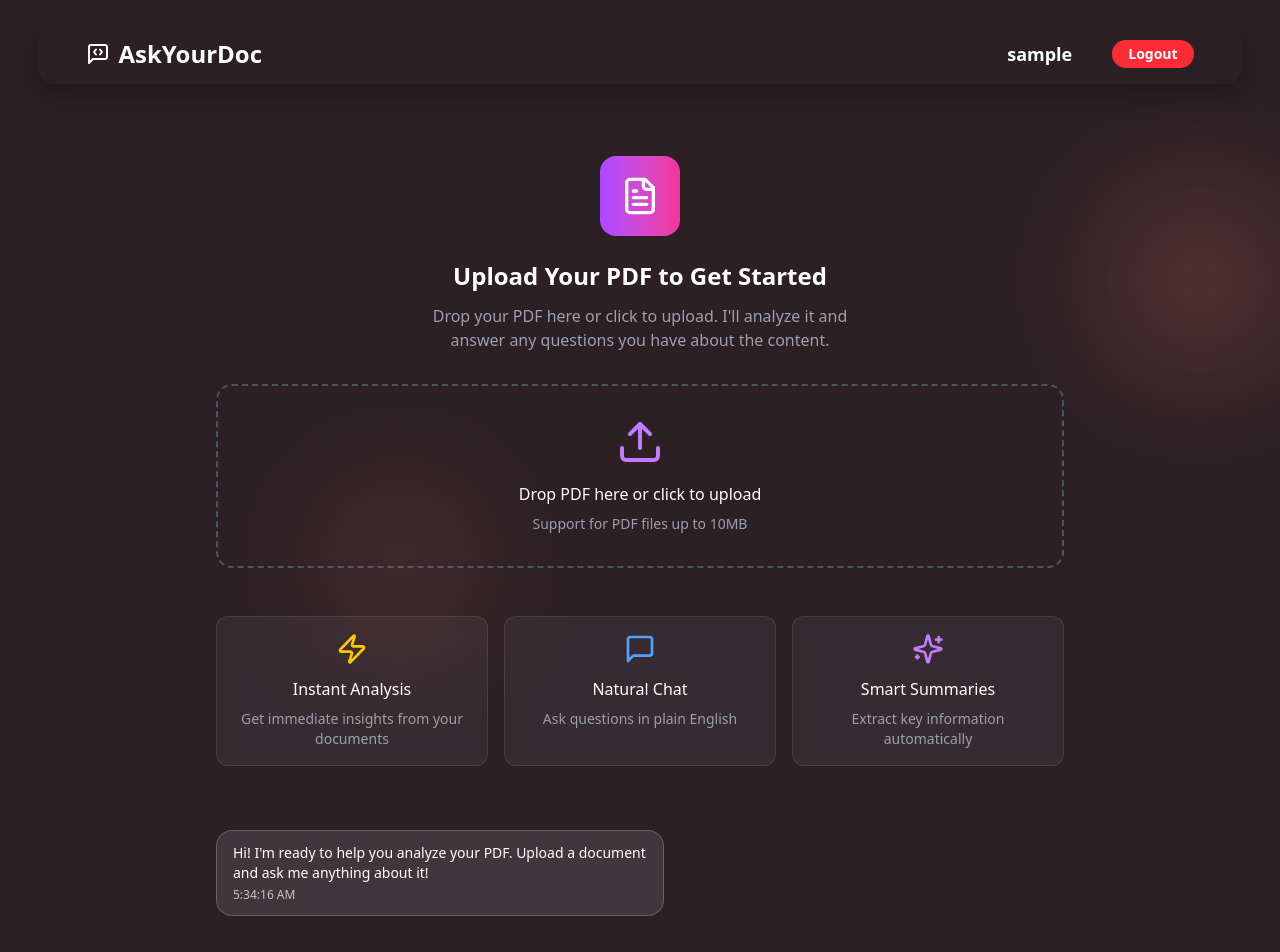
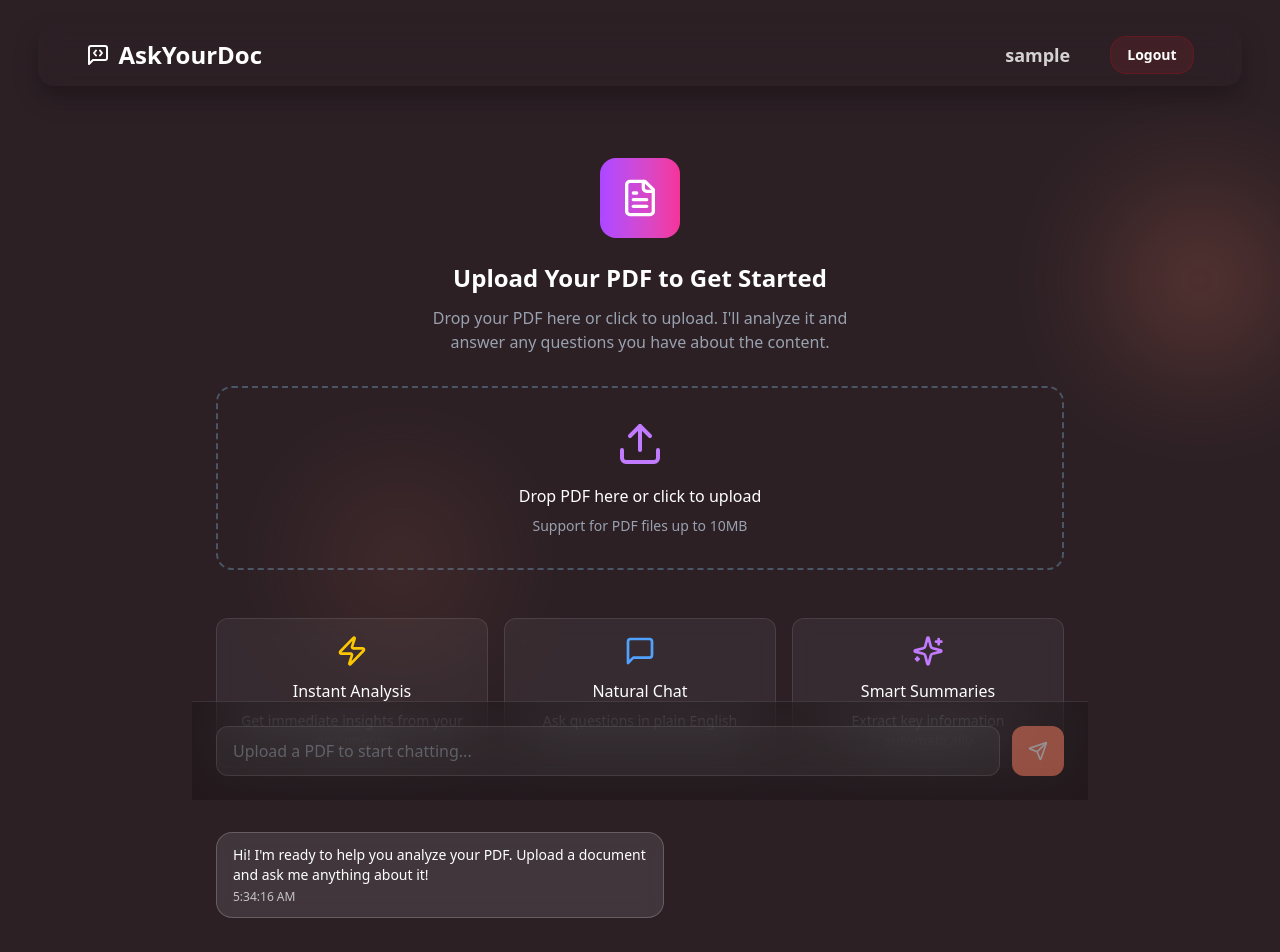
Before and after one commit to Aarushi-bhatia/StudyLM, a React (Vite) app in the folder frontend/: page /chat in a window 1280 px wide. Shown: the top 952 px of the page. Built offline with nearby package versions, Linux system fonts and the light colour scheme; sample sign-in values are in the browser's storage.

Commit message:
chat interface layout final

```diff
--- a/frontend/src/components/Nav.jsx
+++ b/frontend/src/components/Nav.jsx
@@ -40,7 +40,7 @@ const Nav = ({ uploadedFile, handleResetDocument }) => {
   };
 
   return (
-    <main className="bg-none px-[3%] pt-6">
+    <main className="top-0 sticky z-10 bg-none px-[3%] pt-6">
       <nav className="flex justify-between items-center px-6 md:px-12 py-3 bg-transparent sticky top-0 z-50 rounded-2xl border border-none shadow-[0_12px_24px_rgba(0,0,0,0.25)] backdrop-blur-md">
         {/* left */}
         <div className="flex items-center gap-2 text-white">
@@ -99,7 +99,7 @@ const Nav = ({ uploadedFile, handleResetDocument }) => {
                 </span>
                 <button
                   onClick={handleResetDocument}
-                  className="text-green-300 hover:text-red-500"
+                  className="text-green-300 hover:text-green-500 cursor-pointer"
                   title="Remove file"
                 >
                   <X className="w-4 h-4" />
@@ -109,12 +109,12 @@ const Nav = ({ uploadedFile, handleResetDocument }) => {
           </div>
           {username ? (
             <div className="flex items-center gap-4">
-              <span className="px-6 py-1 text-lg font-semibold text-white">
+              <span className="px-6 py-1 text-lg font-semibold text-white/80">
                 {username}
               </span>
               <button
                 onClick={handleLogout}
-                className="px-4 py-1 text-sm font-semibold text-white bg-red-500 rounded-full hover:bg-red-600 transition"
+                className="px-4 py-2 rounded-2xl text-sm font-semibold text-white bg-red-500/10 border border-red-600/20 hover:bg-red-600/20 transition cursor-pointer"
               >
                 Logout
               </button>
--- a/frontend/src/index.css
+++ b/frontend/src/index.css
@@ -1 +1,5 @@
 @import "tailwindcss";
+
+html, body {
+  background-color: #2C2025;
+}
--- a/frontend/src/pages/Chat.jsx
+++ b/frontend/src/pages/Chat.jsx
@@ -6,12 +6,11 @@ import {
   Sparkles,
   MessageSquare,
   Zap,
-  Brain,
-  FileCheck,
 } from "lucide-react";
 import Nav from "../components/Nav";
 import axios from "axios";
 import { AuthProvider } from "../context/AuthContext";
+import ReactMarkdown from "react-markdown";
 
 const PDFChatHomepage = () => {
   const [messages, setMessages] = useState([
@@ -150,7 +149,7 @@ const handleResetDocument = () => {
 
       <div className="absolute w-[400px] h-[400px] rounded-full bg-[radial-gradient(circle,_#E2745B_0%,_transparent_35%)] blur-3xl opacity-30 top-90 left-50 z-0"></div>
       {/* Main Content */}
-      <div className="flex-1 flex max-w-4xl mx-auto w-full">
+      <div className="flex-1 flex max-w-4xl mx-auto w-full ">
         {/* Chat Area */}
         <div className="flex-1 flex flex-col">
           {/* Messages */}
@@ -246,7 +245,7 @@ const handleResetDocument = () => {
                       : "bg-white/10 text-white backdrop-blur-sm border border-white/20"
                   }`}
                 >
-                  <p className="text-sm">{message.content}</p>
+                  <p className="text-sm"><ReactMarkdown>{message.content}</ReactMarkdown></p>
                   <span className="text-xs opacity-70 mt-1 block">
                     {message.timestamp.toLocaleTimeString()}
                   </span>
@@ -293,7 +292,7 @@ const handleResetDocument = () => {
           )}
 
           {/* Input Area */}
-          <div className="p-6 bg-black/20 backdrop-blur-xl border-t border-white/10">
+          <div className="sticky bottom-0 p-6 bg-black/20 backdrop-blur-xl border-t border-white/10">
             <div className="flex space-x-3">
               <div className="flex-1 relative">
                 <input
--- a/frontend/src/pages/Homepage.jsx
+++ b/frontend/src/pages/Homepage.jsx
@@ -8,7 +8,7 @@ const Homepage = () => {
   const [isDocumentUploaded, setIsDocumentUploaded] = useState(false);
 
   return (
-    <div className="flex flex-col h-screen bg-[#2C2025] text-white">
+    <div className="flex flex-col h-screen bg-[#2C2025] text-white overflow-hidden">
       <AuthProvider>
       <Nav />
       </AuthProvider>
```
Also changed, not shown: 1 other file (tests, documents, lock files or other folders).
